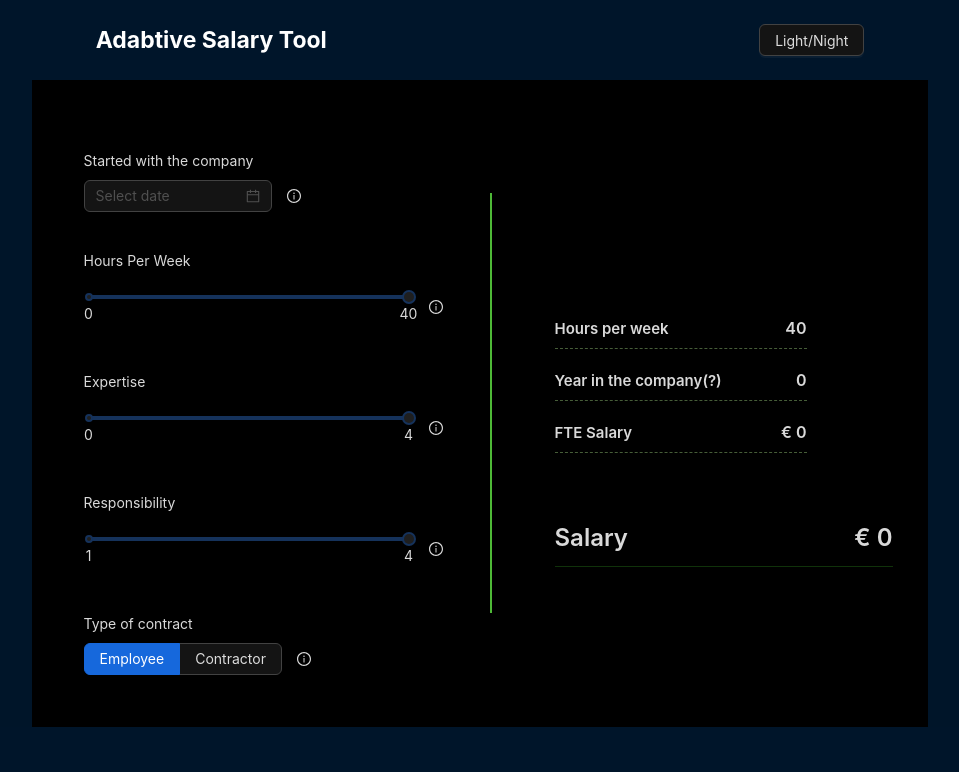
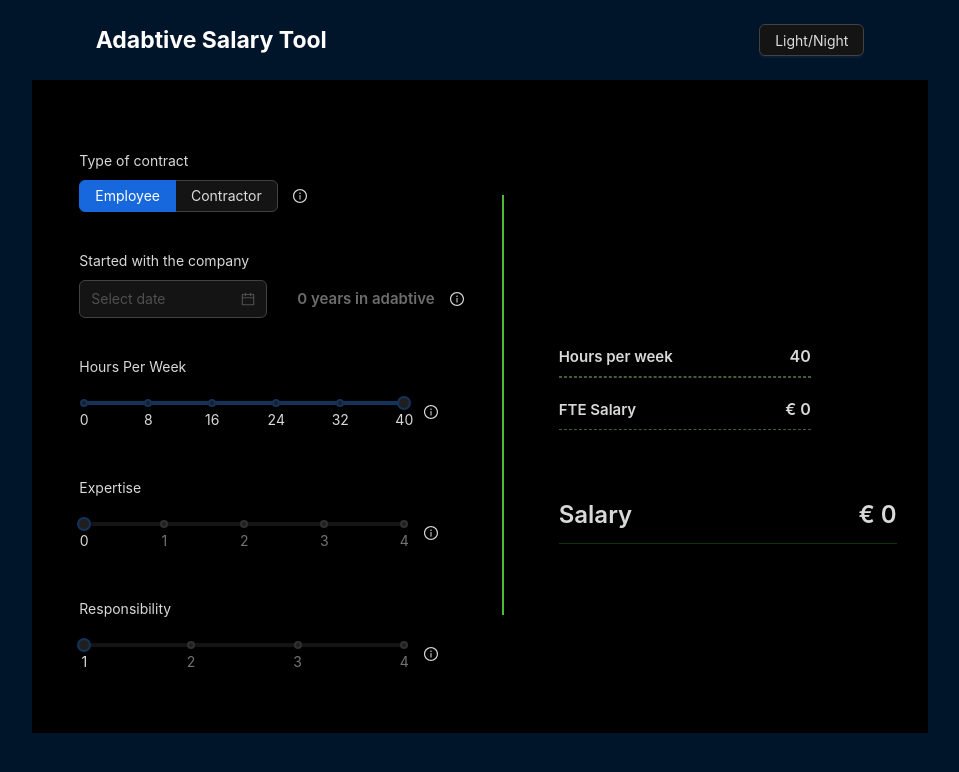
Before and after one commit to NicolasCasClew/SalaryFrontend, a React (Create React App) app: page / in a window 1280 px wide. Shown: the top 772 px of the page, without its empty margins (160-1119 px from the left). Built offline with nearby package versions, Linux system fonts and the light colour scheme; no server answers.

Commit message:
frontend now receives an object, interface for it added

```diff
--- a/src/components/SalaryCalcSlider.tsx
+++ b/src/components/SalaryCalcSlider.tsx
@@ -9,22 +9,12 @@ export function SalaryCalcSlider(props: {
   minNumber: number;
   maxNumber: number;
   helpText: string;
+  marks: SliderMarks;
   step: number;
+  default: number;
 }): ReactElement {
   const sliderChange = (value: number) => {
     props.setCounter(value);
-  };
-
-  const minim: number = props.minNumber;
-  const maxi: number = props.maxNumber;
-  //const testmax: number = 4;
-  //minim = props.minNumber;
-  //maxi = props.maxNumber;
-  const minTxt: string = minim + "";
-  const maxTxt: string = maxi + "";
-  const marks = {
-    [minim]: minTxt,
-    [maxi]: maxTxt,
   };
 
   return (
@@ -32,9 +22,9 @@ export function SalaryCalcSlider(props: {
       <Slider
         min={props.minNumber}
         max={props.maxNumber}
-        marks={marks}
+        marks={props.marks}
         step={props.step}
-        defaultValue={props.maxNumber}
+        defaultValue={props.default}
         style={{ width: "25vw", maxWidth: "400px", minWidth: "180px" }}
         onChange={sliderChange}
       />
--- a/src/components/SalaryDatePicker.tsx
+++ b/src/components/SalaryDatePicker.tsx
@@ -2,10 +2,12 @@ import { Dispatch, ReactElement, SetStateAction } from "react";
 import { DatePicker, DatePickerProps, InputNumber, Tooltip } from "antd";
 import { InfoCircleOutlined } from "@ant-design/icons";
 import style from "./Icon.module.scss";
+import Title from "antd/es/typography/Title";
 
 export function SalaryDatePicker(props: {
   setDateMillisCounter: Dispatch<SetStateAction<string>>;
   helpText: string;
+  years: number;
 }): ReactElement {
   const inputNumberChange = (value: DatePickerProps["onChange"]) => {
     //props.setDateMillisCounte(value);
@@ -14,12 +16,28 @@ export function SalaryDatePicker(props: {
     //console.log(date + "  y la string =" + dateString);
     props.setDateMillisCounter(date === null ? "0" : date + "");
   };
+  const dateformat = "DD-MMM-YY";
+  const singular = props.years + " year in adabtive";
+  const plural = props.years + " years in adabtive";
+
   return (
     <div style={{ display: "flex", flexDirection: "row" }}>
       <DatePicker
         //style={{ width: "160px" }}
         onChange={onChange}
+        format={dateformat}
       />
+      <Title
+        level={5}
+        style={{
+          fontSize: "15px",
+          marginTop: "0.5em",
+          opacity: "50%",
+          paddingLeft: "2em ",
+        }}
+      >
+        {props.years === 1 ? singular : plural}
+      </Title>
       <Tooltip title={props.helpText} placement="right">
         <InfoCircleOutlined className={style["icon"]} />
       </Tooltip>
--- a/src/components/page.tsx
+++ b/src/components/page.tsx
@@ -6,17 +6,18 @@ import { SalaryInputNumber } from "./salaryCalculatorInputNumber";
 import classes from "./page.module.scss";
 import { SalaryDatePicker } from "./SalaryDatePicker";
 import { InfoCircleOutlined } from "@ant-design/icons";
+import { SalaryDTO } from "./salary.model";
 
 export function Page(): ReactElement {
   const { Title } = Typography;
   const [result, setResult] = useState<number>(0);
   const [hoursPerWeek, setHoursPerWeek] = useState(40);
-  const [expertiseCounter, setExpertiseCounter] = useState(1);
+  const [expertiseCounter, setExpertiseCounter] = useState(0);
   const [expertiseResult, setExpertiseResult] = useState(0);
   const [loyaltyResult, setLoyaltyResult] = useState(0);
   const [responsibilityResult, setResponsibilityResult] = useState(0);
   const [responsibilityCounter, setResponsibiltyCounter] = useState(1);
-  const [tenureCounter, setTenureCounter] = useState<number | null>(0);
+  const [tenureCounter, setTenureCounter] = useState<number>(0);
   const [FTECounter, setFTECounter] = useState(0);
   const [isHorizontal, setIsHorizontal] = useState(false);
   const [isEmployee, setIsEmployee] = useState(true);
@@ -27,8 +28,7 @@ export function Page(): ReactElement {
 
   const sendData = async () => {
     var n = Number(dateMillis);
-    console.log("Ekl numerito es =" + n);
-    const numbers = [
+    const numbers: number[] = [
       expertiseCounter,
       responsibilityCounter,
       tenureCounter,
@@ -36,6 +36,7 @@ export function Page(): ReactElement {
       isEmployee ? 1 : 0,
       n,
     ];
+    console.log(numbers);
     const response = await fetch("http://localhost:8080/processNumbers", {
       method: "POST",
       headers: {
@@ -44,14 +45,12 @@ export function Page(): ReactElement {
       body: JSON.stringify(numbers),
     });
 
-    const salaryResult = await response.json();
-    console.log(salaryResult); // 1=SalaryTotal   2=SeniorityPlus   3= loyaltyPlus   4=responsibilityPlus
-    setResult(salaryResult[0]);
-    setExpertiseResult(salaryResult[1]);
-    setLoyaltyResult(salaryResult[2]);
-    setResponsibilityResult(salaryResult[3]);
-    setFTECounter(salaryResult[4]);
-    setTenureCounter(salaryResult[5]);
+    const salaryResult: SalaryDTO = await response.json();
+    const { salaryFTE, salaryTotal } = salaryResult;
+    setFTECounter(salaryFTE);
+    setResult(salaryTotal);
+
+    console.log(salaryResult);
   };
 
   useEffect(() => {
@@ -94,11 +93,21 @@ export function Page(): ReactElement {
           <Form layout="vertical" name="dynamic_form_complex">
             <Form.Item
               className={classes["input_divider"]}
+              label="Type of contract"
               style={{ paddingTop: "5em" }}
+            >
+              <SalaryRadioButon
+                setIsEmployee={setIsEmployee}
+                helpText={loremIpsum}
+              />
+            </Form.Item>
+            <Form.Item
+              className={classes["input_divider"]}
               label="Started with the company"
             >
               <SalaryDatePicker
                 helpText={loremIpsum}
+                years={tenureCounter}
                 setDateMillisCounter={setDateMillis}
               />
             </Form.Item>
@@ -114,6 +123,15 @@ export function Page(): ReactElement {
                 step={1}
                 helpText={loremIpsum}
                 setCounter={setHoursPerWeek}
+                marks={{
+                  0: "0",
+                  8: "8",
+                  16: "16",
+                  24: "24",
+                  32: "32",
+                  40: "40",
+                }}
+                default={40}
               />
             </Form.Item>
             <Form.Item
@@ -125,14 +143,17 @@ export function Page(): ReactElement {
                 setCounter={setExpertiseCounter}
                 minNumber={0}
                 maxNumber={4}
-                step={1}
+                step={0.25}
                 helpText={loremIpsum}
+                marks={{ 0: "0", 1: "1", 2: "2", 3: "3", 4: "4" }}
+                default={0}
               ></SalaryCalcSlider>
             </Form.Item>
             <Form.Item
               name="responsibility"
               label="Responsibility"
               className={classes["input_divider"]}
+              style={{ paddingBottom: "2em" }}
             >
               <SalaryCalcSlider
                 setCounter={setResponsibiltyCounter}
@@ -140,28 +161,10 @@ export function Page(): ReactElement {
                 maxNumber={4}
                 step={0.25}
                 helpText={loremIpsum}
+                marks={{ 1: "1", 2: "2", 3: "3", 4: "4" }}
+                default={1}
               ></SalaryCalcSlider>
             </Form.Item>
-            <Form.Item
-              className={classes["input_divider"]}
-              label="Type of contract"
-              style={{ paddingBottom: "2em" }}
-            >
-              <SalaryRadioButon
-                setIsEmployee={setIsEmployee}
-                helpText={loremIpsum}
-              />
-            </Form.Item>
-            {/* <Form.Item
-              name="tenure"
-              label="Tenure"
-              className={classes["input_divider"]}
-            >
-              <SalaryInputNumber
-                setTenureCounter={setTenureCounter}
-                helpText={loremIpsum}
-              />
-            </Form.Item> */}
           </Form>
         </Col>
         <Col>
@@ -175,21 +178,7 @@ export function Page(): ReactElement {
 
         <Col className={classes["output_divider"]}>
           <div style={{ width: "18em" }}>
-            {/* <div className={classes["text_outputs"]}>
-              <Title level={5} style={{ fontSize: "15px", marginTop: "1em" }}>
-                Classification
-              </Title>
-              <Title level={5}>{isEmployee ? "Employee" : "Contractor"}</Title>
-            </div>
-            <Divider
-              type="horizontal"
-              className={classes["separator_outputs"]}
-              dashed
-            /> */}
-            <div
-              className={classes["text_outputs"]}
-              //style={{ paddingRight: "75px" }}
-            >
+            <div className={classes["text_outputs"]}>
               <Title level={5} style={{ fontSize: "15px", marginTop: "1em" }}>
                 Hours per week{" "}
               </Title>
@@ -200,12 +189,6 @@ export function Page(): ReactElement {
               className={classes["separator_outputs"]}
               dashed
             />
-            <div className={classes["text_outputs"]}>
-              <Title level={5} style={{ fontSize: "15px", marginTop: "1em" }}>
-                Year in the company(?)
-              </Title>
-              <Title level={5}>{tenureCounter} </Title>
-            </div>
             <Divider
               type="horizontal"
               className={classes["separator_outputs"]}
@@ -227,7 +210,6 @@ export function Page(): ReactElement {
             <Title level={3}>Salary </Title>
             <Title level={3}>€ {result.toLocaleString("de-DE")} </Title>
           </div>
-
           <Divider
             type="horizontal"
             style={{ borderColor: "#10320a", margin: "0" }}
```
Also changed, not shown: src/components/salary.model.ts (added, +8 -0 lines).
